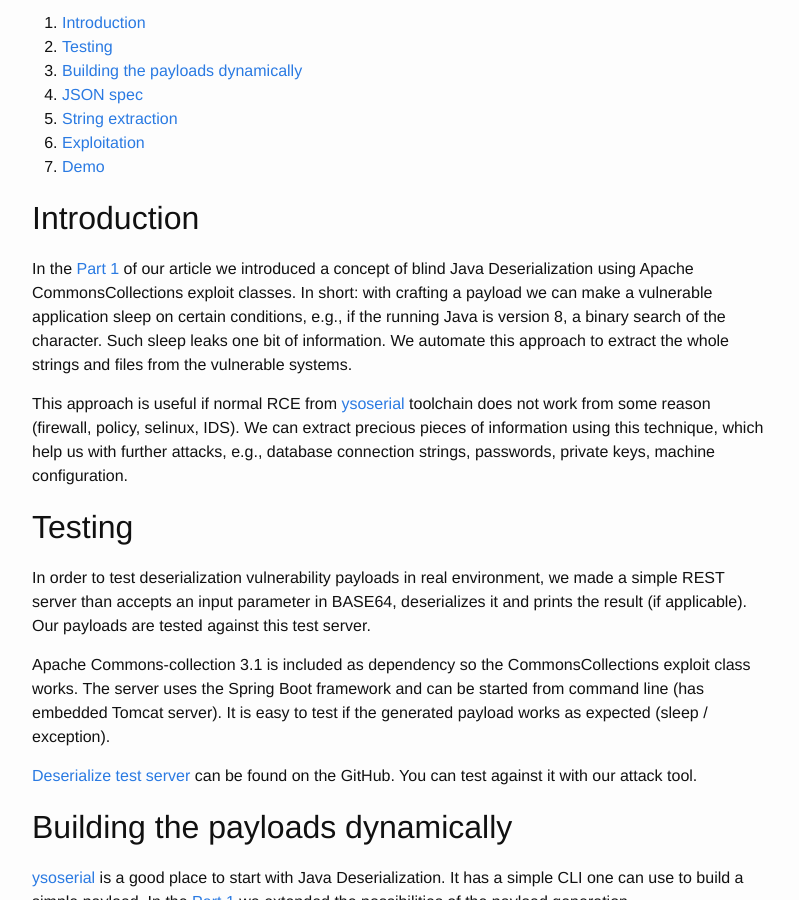
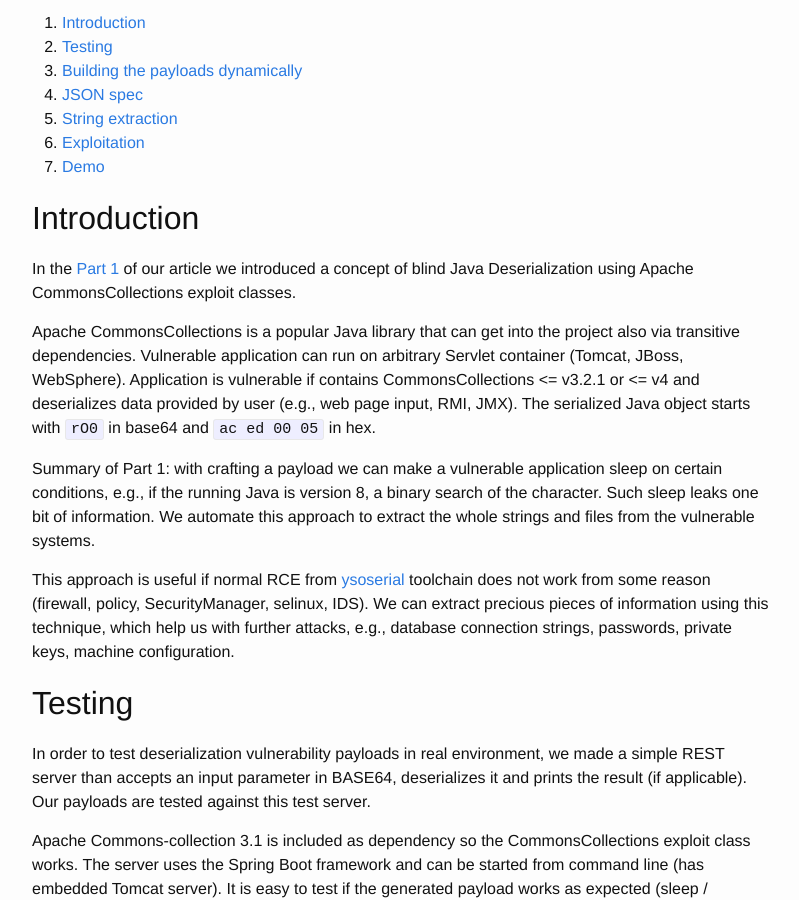
Before and after one commit to yolosec/deadcodeBlog, a Jekyll site: the page built from _posts/2016-09-18-Blind-Java-Deserialization-Part-II.markdown, in a window 1280 px wide and 900 px high, scrolled down 357 px. Shown: the whole window, without its empty margins (238-1037 px from the left). Built offline with Jekyll 4.4.1, drawn with Linux system fonts in a browser that asks for light colours.

Commit message:
intro improved

```diff
--- a/_posts/2016-09-18-Blind-Java-Deserialization-Part-II.markdown
+++ b/_posts/2016-09-18-Blind-Java-Deserialization-Part-II.markdown
@@ -26,11 +26,18 @@ Practical demonstration of the victim fingerprinting and information extraction
 ## Introduction {#introduction}
 
 In the [Part 1] of our article we introduced a concept of blind Java Deserialization using Apache CommonsCollections
-exploit classes. In short: with crafting a payload we can make a vulnerable application sleep on certain conditions, e.g.,
+exploit classes.
+
+Apache CommonsCollections is a popular Java library that can get into the project also via transitive dependencies.
+Vulnerable application can run on arbitrary Servlet container (Tomcat, JBoss, WebSphere). Application is vulnerable if contains
+CommonsCollections <= v3.2.1 or <= v4 and deserializes data provided by user (e.g., web page input, RMI, JMX).
+The serialized Java object starts with `rO0` in base64 and `ac ed 00 05` in hex.
+
+Summary of Part 1: with crafting a payload we can make a vulnerable application sleep on certain conditions, e.g.,
 if the running Java is version 8, a binary search of the character. Such sleep leaks one bit of information. We automate
 this approach to extract the whole strings and files from the vulnerable systems.
 
-This approach is useful if normal RCE from [ysoserial] toolchain does not work from some reason (firewall, policy, selinux, IDS).
+This approach is useful if normal RCE from [ysoserial] toolchain does not work from some reason (firewall, policy, SecurityManager, selinux, IDS).
 We can extract precious pieces of information using this technique, which help us with further attacks, e.g.,
 database connection strings, passwords, private keys, machine configuration.
 
```
